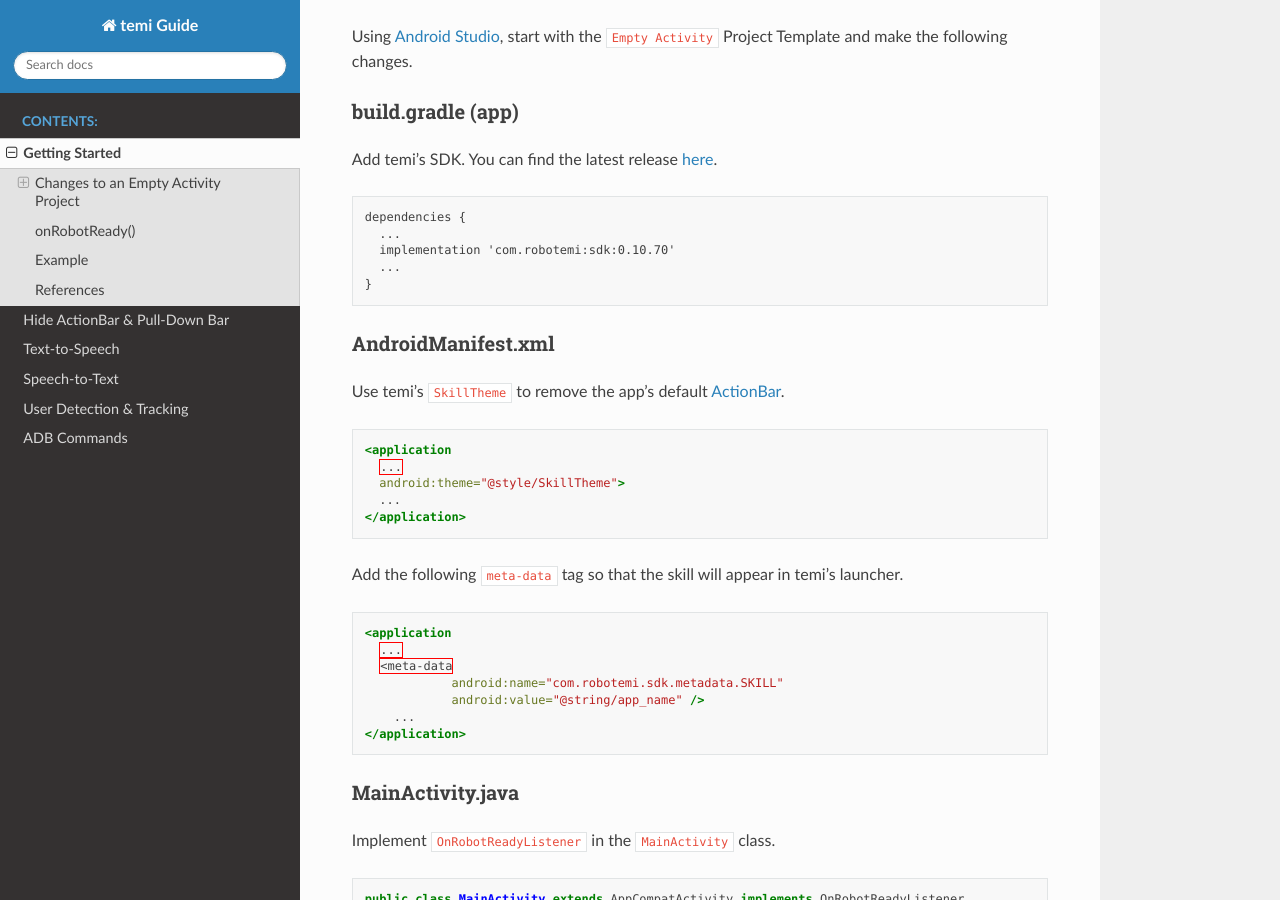
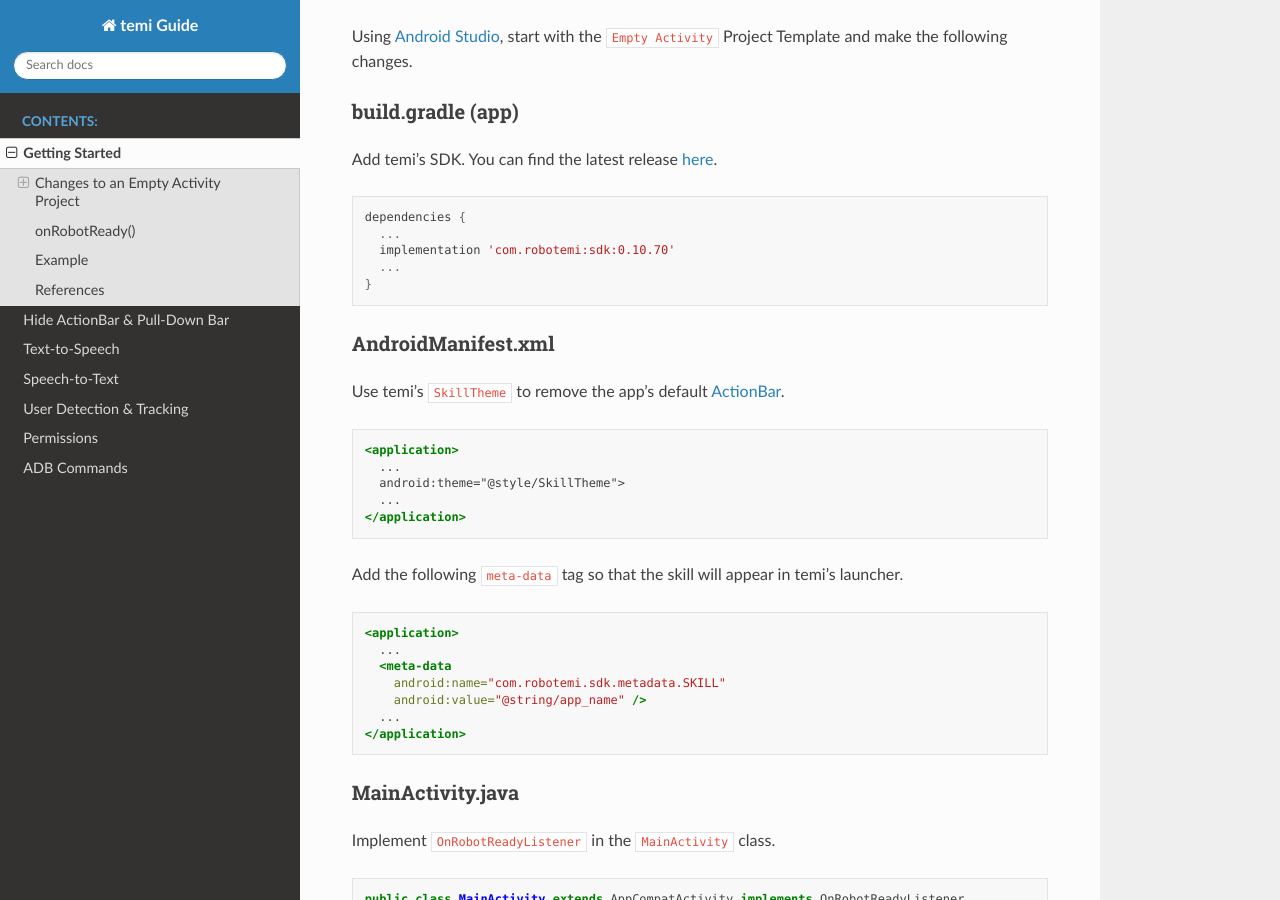
Before and after one commit to hapi-robo/temi-guide, a Sphinx documentation site: the page built from docs/source/getting-started.rst, in a window 1280 px wide and 900 px high, scrolled down 239 px. Built offline with Sphinx 7.4.7 and the Read the Docs theme 2.0.0, drawn with Linux system fonts in a browser that asks for light colours.

Commit message:
Adds permissions

```diff
--- a/docs/source/getting-started.rst
+++ b/docs/source/getting-started.rst
@@ -13,7 +13,7 @@
 ++++++++++++++++++
 Add temi's SDK. You can find the latest release `here <https://github.com/robotemi/sdk/wiki/Release-Info>`_.
 
-.. code-block:: xml
+.. code-block:: groovy
 
   dependencies {
     ...
@@ -28,7 +28,7 @@
 
 .. code-block:: xml
 
-  <application
+  <application>
     ...
     android:theme="@style/SkillTheme">
     ...
@@ -39,12 +39,12 @@
 
 .. code-block:: xml
 
-  <application
+  <application>
     ...
     <meta-data
-              android:name="com.robotemi.sdk.metadata.SKILL"
-              android:value="@string/app_name" />
-      ...
+      android:name="com.robotemi.sdk.metadata.SKILL"
+      android:value="@string/app_name" />
+    ...
   </application>
 
 
--- a/docs/source/index.rst
+++ b/docs/source/index.rst
@@ -12,6 +12,7 @@
    text-to-speech
    speech-to-text
    user-detection-tracking
+   permissions
    adb-commands
 
 .. Indices and tables
--- a/docs/source/user-detection-tracking.rst
+++ b/docs/source/user-detection-tracking.rst
@@ -11,7 +11,7 @@
 For detection and/or tracking to work properly, the app must be set to `Kiosk Mode <https://github.com/robotemi/sdk/wiki/Kiosk-Mode>`_.
 
 The app must have `Settings Permissions` in order to use
-`setDetectionModeOn <https://github.com/robotemi/sdk/wiki/Detection-&-Interaction#setdetectionmodeon->`_ and `setTrackUserOn() <https://github.com/robotemi/sdk/wiki/Detection-&-Interaction#setTrackUserOn>`_, which are used to turn on detection mode and tracking mode, respectively. To enable `Settings Permissions` and other permissions, refer to the `official documentation <https://github.com/robotemi/sdk/wiki/permission>`_.
+`setDetectionModeOn <https://github.com/robotemi/sdk/wiki/Detection-&-Interaction#setdetectionmodeon->`_ and `setTrackUserOn() <https://github.com/robotemi/sdk/wiki/Detection-&-Interaction#setTrackUserOn>`_, which are used to turn on detection mode and tracking mode, respectively. To enable `Settings Permissions` and other permissions, refer to :doc:`permissions`.
 
 +--------------------+------------------+-----------------------------------------------------+
 | setDetectionMode() | setTrackUserOn() | Result                                              |
```
Also changed, not shown: docs/source/permissions.rst (added, +47 -0 lines), docs/source/_static/img/permissions/settings-apps-permissions.png (added), docs/source/_static/img/permissions/settings-apps.png (added).
